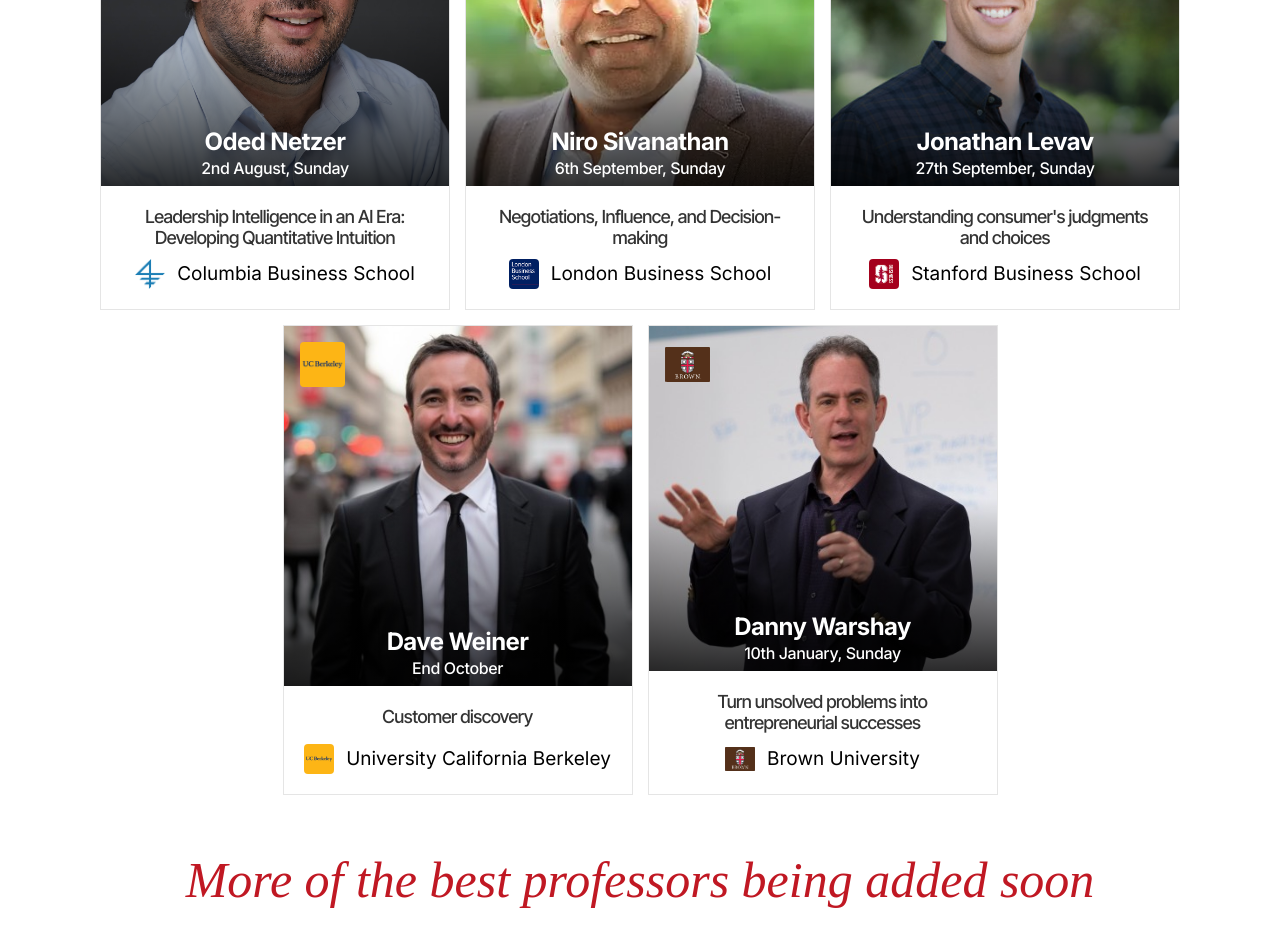
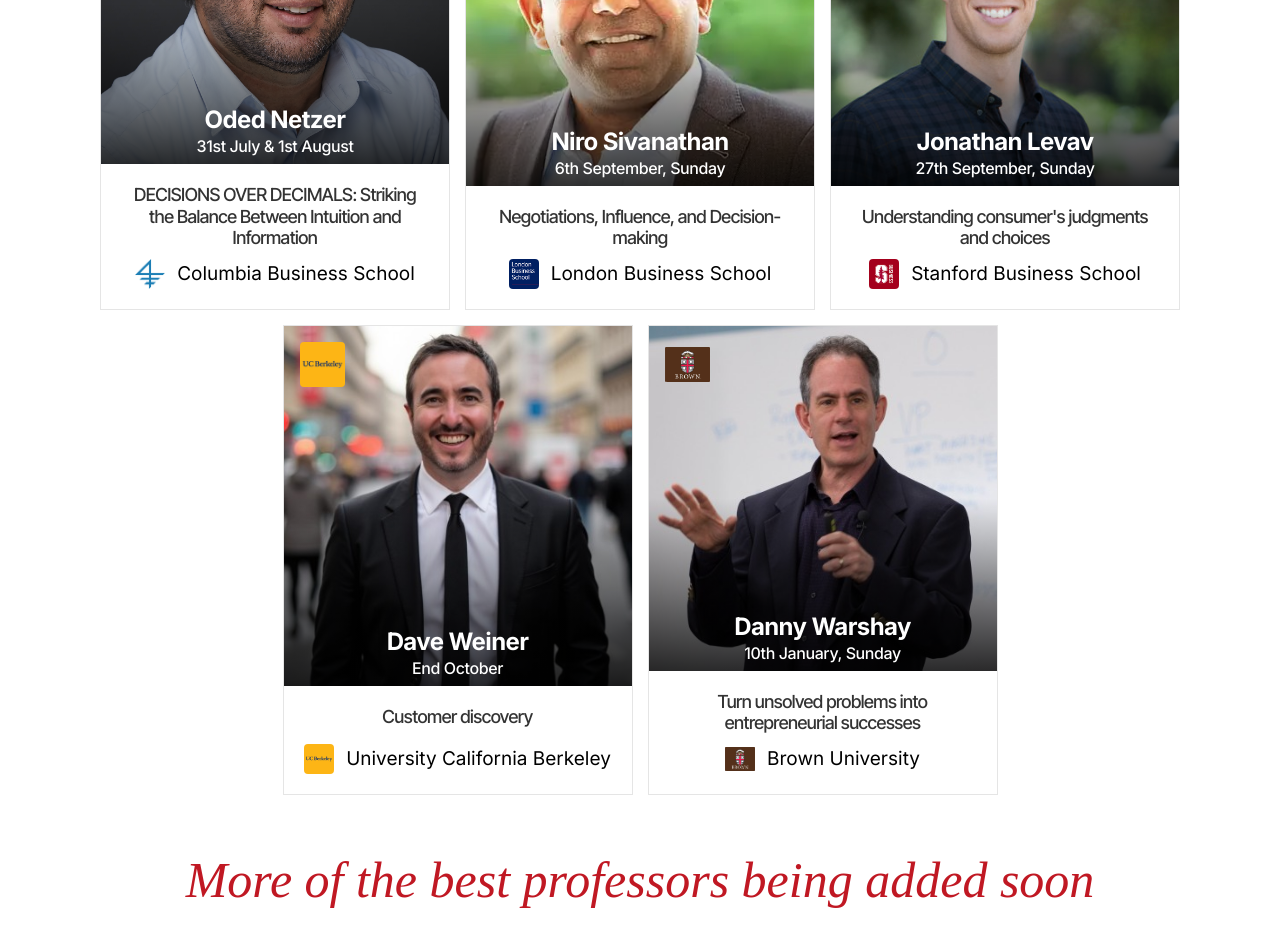
Before and after one commit to SRayyan555/pnjs, a Next.js app: page / in a window 1280 px wide. Shown: the part 3400-4334 px from the top of the page. Built offline with nearby package versions, Linux system fonts and the light colour scheme.

Commit message:
professors popup added

```diff
--- a/components/Firstprinciple.jsx
+++ b/components/Firstprinciple.jsx
@@ -1,49 +1,12 @@
-import React from 'react';
+"use client";
+import React, { useState } from 'react';
+import ProfessorPopup from './ProfessorPopup';
 
-const professors = [
-  {
-    name: "Oded Netzer",
-    date: "2nd August, Sunday",
-    topic: "Leadership Intelligence in an AI Era: Developing Quantitative Intuition",
-    school: "Columbia Business School",
-    image: "/professor-profile/oded.jpg",
-    schoolLogo: "/professor-school/oded-school.png"
-  },
-  {
-    name: "Niro Sivanathan",
-    date: "6th September, Sunday",
-    topic: "Negotiations, Influence, and Decision-making",
-    school: "London Business School",
-    image: "/professor-profile/niro.png",
-    schoolLogo: "/professor-school/niro-school.png"
-  },
-  {
-    name: "Jonathan Levav",
-    date: "27th September, Sunday",
-    topic: "Understanding consumer's judgments and choices",
-    school: "Stanford Business School",
-    image: "/professor-profile/jon.jpg",
-    schoolLogo: "/professor-school/jon-school.png"
-  },
-  {
-    name: "Dave Weiner",
-    date: "End October",
-    topic: "Customer discovery",
-    school: "University California Berkeley",
-    image: "/professor-profile/dave.jpg",
-    schoolLogo: "/professor-school/dave-school.jpg"
-  },
-  {
-    name: "Danny Warshay",
-    date: "10th January, Sunday",
-    topic: "Turn unsolved problems into entrepreneurial successes",
-    school: "Brown University",
-    image: "/professor-profile/danny.jpg",
-    schoolLogo: "/professor-school/danny-school.jpg"
-  }
-];
+import { professors } from '../data/professors';
 
 const Firstprinciple = () => {
+  const [selectedProf, setSelectedProf] = useState(null);
+
   return (
     <section className="py-20 px-4 bg-white font-inter flex flex-col items-center justify-center">
       <div className="max-w-7xl mx-auto text-center mb-[50px]">
@@ -59,7 +22,7 @@
 
       <div className="max-w-[1100px] mx-auto flex flex-wrap justify-center gap-[15px]">
         {professors.map((prof, index) => (
-          <ProfessorCard key={index} prof={prof} />
+          <ProfessorCard key={index} prof={prof} onClick={() => setSelectedProf(prof)} />
         ))}
       </div>
 
@@ -68,13 +31,22 @@
           More of the best professors being added soon
         </p>
       </div>
+
+      {/* Modal Popup Component */}
+      <ProfessorPopup
+        prof={selectedProf}
+        onClose={() => setSelectedProf(null)}
+      />
     </section>
   );
 };
 
-const ProfessorCard = ({ prof }) => {
+const ProfessorCard = ({ prof, onClick }) => {
   return (
-    <div className="flex flex-col bg-white border-[1.91px] border-[#E5E5E5] overflow-hidden w-[350px] h-[470px]">
+    <div
+      className="flex flex-col bg-white border-[1.91px] border-[#E5E5E5] overflow-hidden w-[350px] h-[470px] cursor-pointer hover:shadow-lg transition-shadow group"
+      onClick={onClick}
+    >
       {/* Image Area */}
       <div className="relative h-[360px] bg-zinc-100 overflow-hidden">
         {/* Logo Overlay */}
@@ -90,7 +62,7 @@
         <img
           src={prof.image}
           alt={prof.name}
-          className="absolute inset-0 w-full h-full object-cover"
+          className="absolute inset-0 w-full h-full object-cover group-hover:scale-105 transition-transform duration-500"
         />
         <div className="absolute inset-0 bg-gradient-to-t from-black/80 via-transparent to-transparent"></div>
 
--- /dev/null
+++ b/components/ProfessorPopup.jsx
@@ -0,0 +1,94 @@
+"use client";
+import React from 'react';
+
+const ProfessorPopup = ({ prof, onClose }) => {
+  if (!prof) return null;
+
+  return (
+    <div className="fixed inset-0 z-[100] flex items-center justify-center p-4">
+      <div
+        className="absolute inset-0 bg-black/40 backdrop-blur-sm"
+        onClick={onClose}
+      />
+      <div className="relative bg-white w-full max-w-[800px] h-auto md:h-auto rounded-[30px] p-[30px] flex flex-col md:flex-row gap-8 shadow-2xl overflow-hidden">
+        {/* Close Button */}
+        <button
+          onClick={onClose}
+          className="absolute top-6 right-6 w-8 h-8 bg-[#EEEEEE] rounded-full flex items-center justify-center group hover:bg-[#E0E0E0] transition-colors z-10"
+        >
+          <svg width="16" height="16" viewBox="0 0 24 24" fill="none" stroke="currentColor" strokeWidth="3" strokeLinecap="round" strokeLinejoin="round" className="text-[#333333]">
+            <line x1="18" y1="6" x2="6" y2="18"></line>
+            <line x1="6" y1="6" x2="18" y2="18"></line>
+          </svg>
+        </button>
+
+        {/* Left Side: Image */}
+        <div className="w-full md:w-[320px] h-[320px] md:h-[400px] flex-shrink-0">
+          <img
+            src={prof.image}
+            alt={prof.name}
+            className="w-full h-full object-cover rounded-[30px]"
+          />
+        </div>
+
+        {/* Right Side: Content */}
+        <div className="flex flex-col flex-grow py-1 font-inter">
+          {/* Header Info */}
+          <div className="mb-4">
+            <h2 className="text-[32px] md:text-[36px] font-semibold text-black leading-tight mb-2">
+              {prof.name}
+            </h2>
+            <div className="flex items-center gap-2 text-[#656A6B] font-medium text-[14px]">
+              <svg width="16" height="16" viewBox="0 0 24 24" fill="none" stroke="currentColor" strokeWidth="2" strokeLinecap="round" strokeLinejoin="round" className="text-[#c01823]">
+                <path d="M12 2L2 7l10 5 10-5-10-5zM2 17l10 5 10-5M2 12l10 5 10-5"></path>
+              </svg>
+              <span>{prof.school}</span>
+              <img src={prof.schoolLogo} alt="" className="w-5 h-5 object-contain ml-1" />
+            </div>
+
+            {/* Social Icons */}
+            <div className="flex items-center gap-3 mt-3">
+              <div className="w-7 h-7 bg-[#0077B5] rounded-[4px] flex items-center justify-center cursor-pointer hover:bg-[#006396] transition-colors">
+                <svg width="14" height="14" viewBox="0 0 24 24" fill="white"><path d="M19 0h-14c-2.761 0-5 2.239-5 5v14c0 2.761 2.239 5 5 5h14c2.762 0 5-2.239 5-5v-14c0-2.761-2.238-5-5-5zm-11 19h-3v-11h3v11zm-1.5-12.268c-.966 0-1.75-.79-1.75-1.764s.784-1.764 1.75-1.764 1.75.79 1.75 1.764-.783 1.764-1.75 1.764zm13.5 12.268h-3v-5.604c0-3.368-4-3.113-4 0v5.604h-3v-11h3v1.765c1.396-2.586 7-2.777 7 2.476v6.759z"/></svg>
+              </div>
+            </div>
+          </div>
+
+          {/* Event Details Section */}
+          <div className="mb-4">
+            <p className="text-[12px] font-semibold text-[#A3A3A3] uppercase tracking-wider mb-1.5">Event Details</p>
+            <p className="text-[16px] font-semibold text-[#333333] mb-1.5 leading-[135%]">
+              {prof.topic}
+            </p>
+            <p className="text-[14px] text-[#656A6B] leading-[150%]">
+              {prof.description}
+              <span className="text-[#c01823] font-semibold cursor-pointer ml-1 hover:underline">View More</span>
+            </p>
+          </div>
+
+          {/* Location & Date Footer */}
+          <div className="mt-auto pt-4 border-t border-zinc-100 flex flex-col gap-2.5">
+            <div className="flex items-center gap-2.5 text-[#333333] font-semibold text-[14px]">
+               <svg width="18" height="18" viewBox="0 0 24 24" fill="none" stroke="currentColor" strokeWidth="2" strokeLinecap="round" strokeLinejoin="round" className="text-zinc-400">
+                  <path d="M21 10c0 7-9 13-9 13s-9-6-9-13a9 9 0 0 1 18 0z"></path>
+                  <circle cx="12" cy="10" r="3"></circle>
+               </svg>
+               <span>{prof.location}</span>
+            </div>
+            <div className="flex items-center gap-2.5 text-[#333333] font-semibold text-[14px]">
+               <svg width="18" height="18" viewBox="0 0 24 24" fill="none" stroke="currentColor" strokeWidth="2" strokeLinecap="round" strokeLinejoin="round" className="text-zinc-400">
+                  <rect x="3" y="4" width="18" height="18" rx="2" ry="2"></rect>
+                  <line x1="16" y1="2" x2="16" y2="6"></line>
+                  <line x1="8" y1="2" x2="8" y2="6"></line>
+                  <line x1="3" y1="10" x2="21" y2="10"></line>
+               </svg>
+               <span>{prof.date}</span>
+            </div>
+          </div>
+        </div>
+      </div>
+    </div>
+  );
+};
+
+export default ProfessorPopup;
--- /dev/null
+++ b/data/professors.js
@@ -0,0 +1,52 @@
+export const professors = [
+  {
+    name: "Oded Netzer",
+    date: "31st July & 1st August",
+    topic: "DECISIONS OVER DECIMALS: Striking the Balance Between Intuition and Information",
+    school: "Columbia Business School",
+    image: "/professor-profile/oded.jpg",
+    schoolLogo: "/professor-school/oded-school.png",
+    location: "Mumbai",
+    description: "The challenge today is not a lack of information (or analytics, dashboards, and AI outputs), but the judgment to use it well. What distinguishes leaders who consistently make smart..."
+  },
+  {
+    name: "Niro Sivanathan",
+    date: "6th September, Sunday",
+    topic: "Negotiations, Influence, and Decision-making",
+    school: "London Business School",
+    image: "/professor-profile/niro.png",
+    schoolLogo: "/professor-school/niro-school.png",
+    location: "Mumbai",
+    description: "The challenge today is not a lack of information (or analytics, dashboards, and AI outputs), but the judgment to use it well. What distinguishes leaders who consistently make smart..."
+  },
+  {
+    name: "Jonathan Levav",
+    date: "27th September, Sunday",
+    topic: "Understanding consumer's judgments and choices",
+    school: "Stanford Business School",
+    image: "/professor-profile/jon.jpg",
+    schoolLogo: "/professor-school/jon-school.png",
+    location: "Mumbai",
+    description: "The challenge today is not a lack of information (or analytics, dashboards, and AI outputs), but the judgment to use it well. What distinguishes leaders who consistently make smart..."
+  },
+  {
+    name: "Dave Weiner",
+    date: "End October",
+    topic: "Customer discovery",
+    school: "University California Berkeley",
+    image: "/professor-profile/dave.jpg",
+    schoolLogo: "/professor-school/dave-school.jpg",
+    location: "Mumbai",
+    description: "The challenge today is not a lack of information (or analytics, dashboards, and AI outputs), but the judgment to use it well. What distinguishes leaders who consistently make smart..."
+  },
+  {
+    name: "Danny Warshay",
+    date: "10th January, Sunday",
+    topic: "Turn unsolved problems into entrepreneurial successes",
+    school: "Brown University",
+    image: "/professor-profile/danny.jpg",
+    schoolLogo: "/professor-school/danny-school.jpg",
+    location: "Mumbai",
+    description: "The challenge today is not a lack of information (or analytics, dashboards, and AI outputs), but the judgment to use it well. What distinguishes leaders who consistently make smart..."
+  }
+];
```
